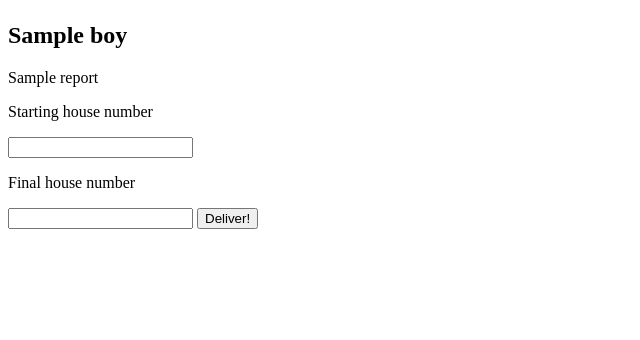
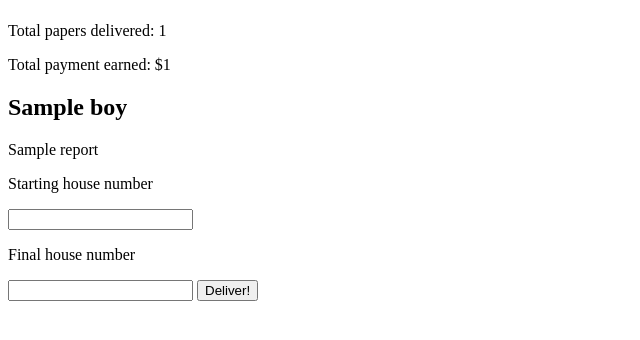
Before and after one commit to jeffreybyrne/django_paperboy, a Django app: template django_paperboy/templates/index.html in a window 1280 px wide. Shown: the part 58-398 px from the top of the page, without its empty margins (0-640 px from the left). Run offline with Django 3.2, Linux system fonts and the light colour scheme; the template is opened without the code that fills it: most values are stand-ins (such as "Sample title", 1, 10 or a date in 2020); data that the repository does not hold is empty.

Commit message:
added the top part showing the totals

```diff
--- a/django_paperboy/templates/base.html
+++ b/django_paperboy/templates/base.html
@@ -8,6 +8,8 @@
     <header>
       <h1>Paperboys</h1>
     </header>
+    <p>Total papers delivered: <span class='delivered-total'>{{ total_delivered }}</span></p>
+    <p>Total payment earned: <span class='earnings-total'>${{ total_earned }}</span></p>
     {% block content %}
     {% endblock %}
   </body>
--- a/django_paperboy/views.py
+++ b/django_paperboy/views.py
@@ -6,7 +6,9 @@ from django_paperboy.models import Paperboy
 
 def home_page(request):
     paperboys = Paperboy.objects.all()
-    context = {'paperboys': paperboys}
+    total_earned = Paperboy.total_earned()
+    total_delivered = Paperboy.total_delivered()
+    context = {'paperboys': paperboys, 'total_earned': total_earned, 'total_delivered': total_delivered}
     response = render(request, 'index.html', context)
     return HttpResponse(response)
 
```
